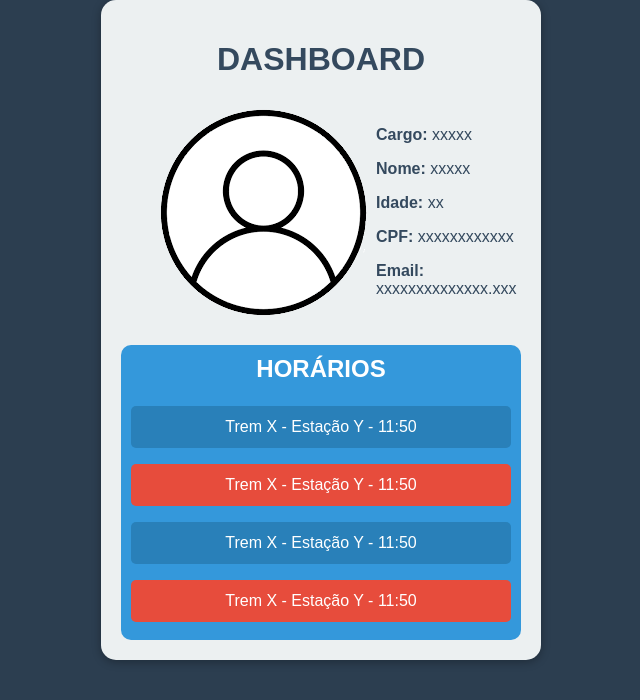
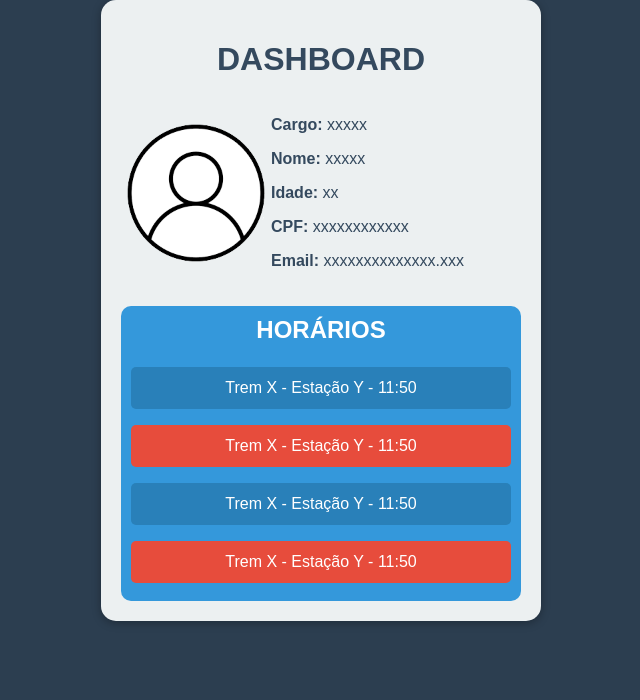
Before and after one commit to Lucascode06/SA---Thomas-o-Trem, a PHP site: page /dashboard.html in a window 1280 px wide. Shown: the top 700 px of the page, without its empty margins (319-959 px from the left). Run offline with PHP 8.4, Linux system fonts and the light colour scheme.

Commit message:
Add-dash ajuste

```diff
--- a/DASHBOARD.css
+++ b/DASHBOARD.css
@@ -25,9 +25,9 @@ header {
     margin-bottom: 20px;
 }
 
-.logo {
-    width: 40px;
-    height: 40px;
+#perfil {
+    width: 150px;
+    height:150px;
 }
 
 .user-details {
--- a/dashboard.html
+++ b/dashboard.html
@@ -13,7 +13,7 @@
         </header>
         <div class="user-info">
             <div class="logo"></div>
-            <img src="logo.png" alt="">
+            <img id="perfil" src="logo.png" alt="">
             <div class="user-details">
                 <p><strong>Cargo:</strong> xxxxx</p>
                 <p><strong>Nome:</strong> xxxxx</p>
```
